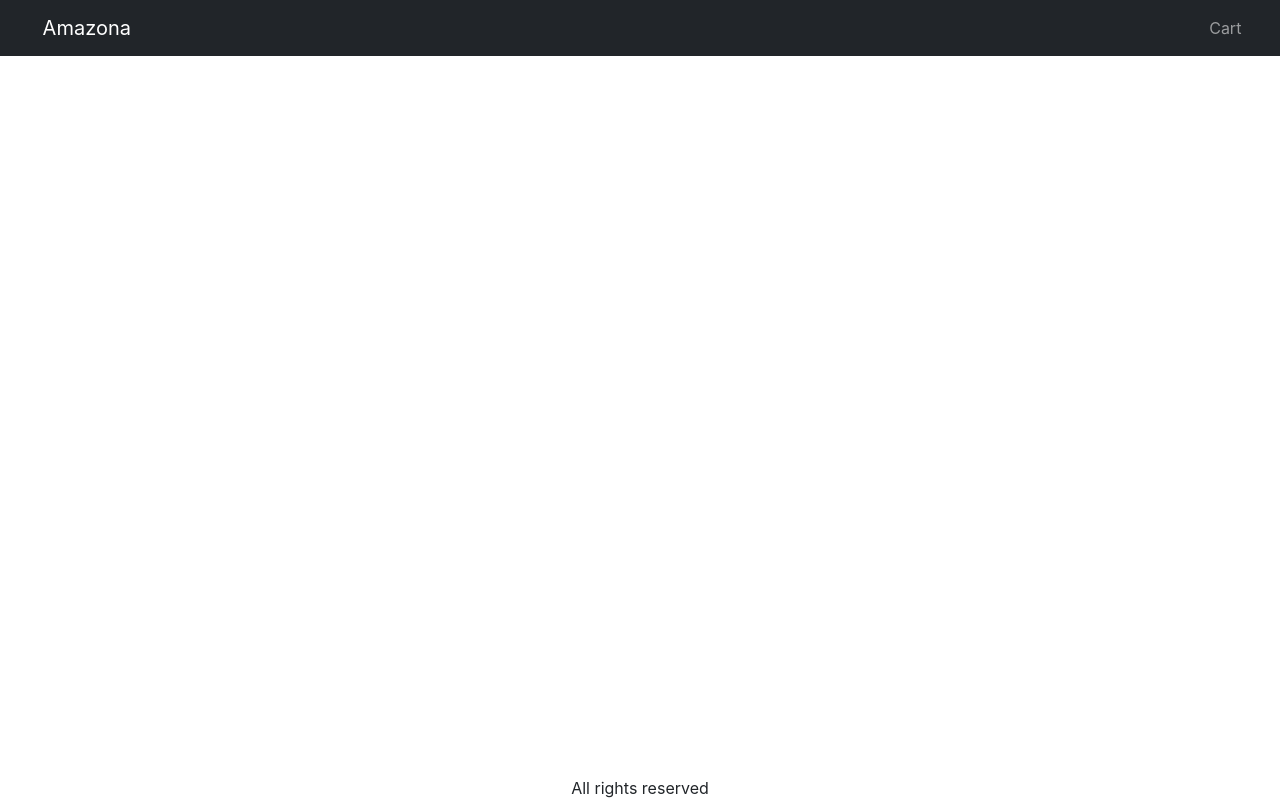
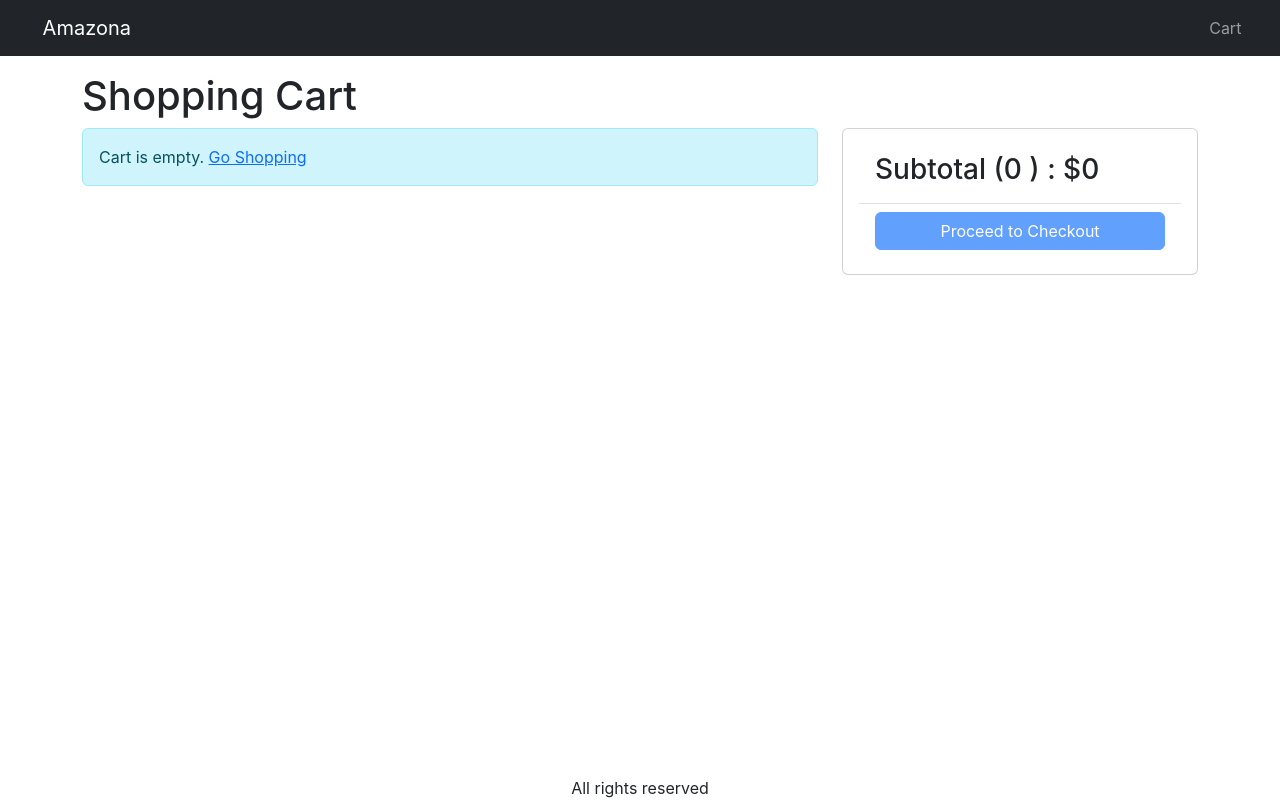
Before and after one commit to tiffanychang-fr/mern-amazona, a React (Create React App) app in the folder frontend/: page /cart in a window 1280 px wide. Built offline with nearby package versions, Linux system fonts and the light colour scheme.

Commit message:
fix bug in server.js and finish cart screen functionality

```diff
--- a/frontend/src/App.js
+++ b/frontend/src/App.js
@@ -2,6 +2,7 @@
 import { BrowserRouter, Routes, Route } from "react-router-dom";
 import HomeScreen from "./screens/HomeScreen";
 import ProductScreen from "./screens/ProductScreen";
+import CartScreen from "./screens/CartScreen";
 import { Navbar, Container, Nav, Badge } from "react-bootstrap";
 import { LinkContainer } from "react-router-bootstrap";
 import { Link } from "react-router-dom";
@@ -26,7 +27,7 @@
                 Cart
                 {cart.cartItems.length > 0 && (
                   <Badge pill bg="danger">
-                    {cart.cartItems.length}
+                    {cart.cartItems.reduce((a, c) => a + c.quantity, 0)}
                   </Badge>
                 )}
               </Link>
@@ -37,6 +38,7 @@
           <Container className="mt-3">
             <Routes>
               <Route path="/product/:slug" element={<ProductScreen />} />
+              <Route path="/cart" element={<CartScreen />} />
               <Route path="/" element={<HomeScreen />} />
             </Routes>
           </Container>
--- a/frontend/src/Store.js
+++ b/frontend/src/Store.js
@@ -4,21 +4,39 @@
 
 const initialState = {
   cart: {
-    cartItems: [],
+    cartItems: localStorage.getItem("cartItems")
+      ? JSON.parse(localStorage.getItem("cartItems"))
+      : [],
   },
 };
 
 function reducer(state, action) {
   switch (action.type) {
     case "CART_ADD_ITEM":
-      return {
-        ...state,
-        cart: {
-          ...state.cart,
-          cartItems: [...state.cart.cartItems, action.payload],
-        },
-      };
+      const currentItem = action.payload;
+      const existItem = state.cart.cartItems.find(
+        (item) => item._id === currentItem._id
+      );
+      // If the item is in the cart, then update item with new quantity.
+      // Otherwise add the item to the end of the cart.
+      // currentItem is the current state of the clicked item.
+      // cartItems: [item1, item2]
+      const cartItems = existItem
+        ? state.cart.cartItems.map((item) =>
+            item._id === existItem._id ? currentItem : item
+          )
+        : [...state.cart.cartItems, currentItem];
 
+      // save current item to localStorage
+      localStorage.setItem("cartItems", JSON.stringify(cartItems));
+      // return the updated cartItem
+      return { ...state, cart: { ...state.cart, cartItems } };
+    case "CART_REMOVE_ITEM": {
+      const cartItems = state.cart.cartItems.filter(
+        (item) => item._id !== action.payload._id
+      );
+      return { ...state, cart: { ...state.cart, cartItems } };
+    }
     default:
       return state;
   }
--- a/frontend/src/components/Product.js
+++ b/frontend/src/components/Product.js
@@ -1,10 +1,31 @@
-import React from "react";
+import React, { useContext } from "react";
+import axios from "axios";
 import { Card, Button } from "react-bootstrap";
 import { Link } from "react-router-dom";
 import Rating from "./Rating";
+import { Store } from "../Store";
 
 function Product(props) {
   const { product } = props;
+  const { state, dispatch: ctxDispatch } = useContext(Store);
+  const {
+    cart: { cartItems },
+  } = state;
+
+  const addToCartHandler = async (item) => {
+    const existItem = cartItems.find((x) => x._id === product._id);
+    const quantity = existItem ? existItem.quantity + 1 : 1;
+    const { data } = await axios.get(`/api/products/${item._id}`);
+    if (data.countInStock < quantity) {
+      window.alert("Sorry. Product is out of stock.");
+      return;
+    }
+    ctxDispatch({
+      type: "CART_ADD_ITEM",
+      payload: { ...item, quantity },
+    });
+  };
+
   return (
     <Card className="product">
       <Link to={`/product/${product.slug}`}>
@@ -16,7 +37,18 @@
         </Link>
         <Rating rating={product.rating} numReviews={product.numReviews} />
         <Card.Text>${product.price}</Card.Text>
-        <Button className="btn-primary">Add to cart</Button>
+        {product.countInStock === 0 ? (
+          <Button variant="light" disabled>
+            Out of stock
+          </Button>
+        ) : (
+          <Button
+            onClick={() => addToCartHandler(product)}
+            className="btn-primary"
+          >
+            Add to cart
+          </Button>
+        )}
       </Card.Body>
     </Card>
   );
--- a/frontend/src/index.css
+++ b/frontend/src/index.css
@@ -47,3 +47,7 @@
 .img-large {
   max-width: 100%;
 }
+
+.img-thumbnail {
+  height: 80px;
+}
--- /dev/null
+++ b/frontend/src/screens/CartScreen.js
@@ -0,0 +1,130 @@
+import axios from "axios";
+import React, { useContext } from "react";
+import { Link, useNavigate } from "react-router-dom";
+import { Row, Col, ListGroup, Button, Card } from "react-bootstrap";
+import { Store } from "../Store";
+import { Helmet } from "react-helmet-async";
+import MessageBox from "../components/MessageBox";
+
+function CartScreen() {
+  const navigate = useNavigate();
+  const { state, dispatch: ctxDispatch } = useContext(Store);
+  const {
+    cart: { cartItems },
+  } = state;
+
+  const updateCartHandler = async (item, quantity) => {
+    const { data } = await axios.get(`/api/products/${item._id}`);
+    if (data.countInStock < quantity) {
+      window.alert("Sorry. Product is out of stock.");
+      return;
+    }
+    ctxDispatch({
+      type: "CART_ADD_ITEM",
+      payload: { ...item, quantity },
+    });
+  };
+
+  const removeItemHandler = (item) => {
+    ctxDispatch({
+      type: "CART_REMOVE_ITEM",
+      payload: item,
+    });
+  };
+
+  const checkoutHandler = () => {
+    navigate("/signin?redirect=/shipping");
+  };
+  return (
+    <div>
+      <Helmet>
+        <title>Shopping Cart</title>
+      </Helmet>
+      <h1>Shopping Cart</h1>
+      <Row>
+        <Col md={8}>
+          {cartItems.length === 0 ? (
+            <MessageBox>
+              Cart is empty. <Link to="/">Go Shopping</Link>
+            </MessageBox>
+          ) : (
+            <ListGroup>
+              {cartItems.map((item) => (
+                <ListGroup.Item key={item._id}>
+                  <Row className="align-items-center">
+                    <Col md={4}>
+                      <img
+                        src={item.image}
+                        alt={item.name}
+                        className="img-fluid rounded img-thumbnail"
+                      ></img>{" "}
+                      <Link to={`/product/${item.slug}`}>{item.name}</Link>
+                    </Col>
+                    <Col md={3}>
+                      <Button
+                        variant="light"
+                        onClick={() =>
+                          updateCartHandler(item, item.quantity - 1)
+                        }
+                        disabled={item.quantity === 1}
+                      >
+                        <i className="fas fa-minus-circle"></i>
+                      </Button>{" "}
+                      <span>{item.quantity}</span>{" "}
+                      <Button
+                        variant="light"
+                        onClick={() =>
+                          updateCartHandler(item, item.quantity + 1)
+                        }
+                        disabled={item.quantity === item.countInStock}
+                      >
+                        <i className="fas fa-plus-circle"></i>
+                      </Button>{" "}
+                    </Col>
+                    <Col md={3}>${item.price}</Col>
+                    <Col md={2}>
+                      <Button
+                        onClick={() => removeItemHandler(item)}
+                        variant="light"
+                      >
+                        <i className="fas fa-trash"></i>
+                      </Button>
+                    </Col>
+                  </Row>
+                </ListGroup.Item>
+              ))}
+            </ListGroup>
+          )}
+        </Col>
+        <Col md={4}>
+          <Card>
+            <Card.Body>
+              <ListGroup variant="flush">
+                <ListGroup.Item>
+                  <h3>
+                    Subtotal ({cartItems.reduce((a, c) => a + c.quantity, 0)} )
+                    : ${cartItems.reduce((a, c) => a + c.price * c.quantity, 0)}
+                  </h3>
+                </ListGroup.Item>
+                <ListGroup.Item>
+                  <div className="d-grid">
+                    <Button
+                      type="button"
+                      variant="primary"
+                      onClick={checkoutHandler}
+                      disabled={cartItems.length === 0}
+                    >
+                      Proceed to Checkout
+                    </Button>
+                  </div>
+                </ListGroup.Item>
+              </ListGroup>
+            </Card.Body>
+          </Card>
+        </Col>
+      </Row>
+    </div>
+  );
+}
+
+export default CartScreen;
--- a/frontend/src/screens/ProductScreen.js
+++ b/frontend/src/screens/ProductScreen.js
@@ -2,7 +2,7 @@
 import React, { useEffect, useReducer, useContext } from "react";
 import { Badge, Button, Card, Col, ListGroup, Row } from "react-bootstrap";
 import { Helmet } from "react-helmet-async";
-import { useParams } from "react-router-dom";
+import { useParams, useNavigate } from "react-router-dom";
 import Rating from "../components/Rating";
 import LoadingBox from "../components/LoadingBox";
 import MessageBox from "../components/MessageBox";
@@ -23,6 +23,7 @@
 };
 
 function ProductScreen() {
+  const navigate = useNavigate();
   const params = useParams();
   const { slug } = params;
   const [{ product, loading, error }, dispatch] = useReducer(reducer, {
@@ -45,11 +46,21 @@
   }, [slug]);
 
   const { state, dispatch: ctxDispatch } = useContext(Store);
-  const addToCartHandler = () => {
+  const { cart } = state;
+
+  const addToCartHandler = async () => {
+    const existItem = cart.cartItems.find((x) => x._id === product._id);
+    const quantity = existItem ? existItem.quantity + 1 : 1;
+    const { data } = await axios.get(`/api/products/${product._id}`);
+    if (data.countInStock < quantity) {
+      window.alert("Sorry. Product is out of stock.");
+      return;
+    }
     ctxDispatch({
       type: "CART_ADD_ITEM",
-      payload: { ...product, quantity: 1 },
+      payload: { ...product, quantity },
     });
+    navigate("/cart");
   };
 
   return loading ? (
```
Also changed, not shown: 2 other files (tests, documents, lock files or other folders).
